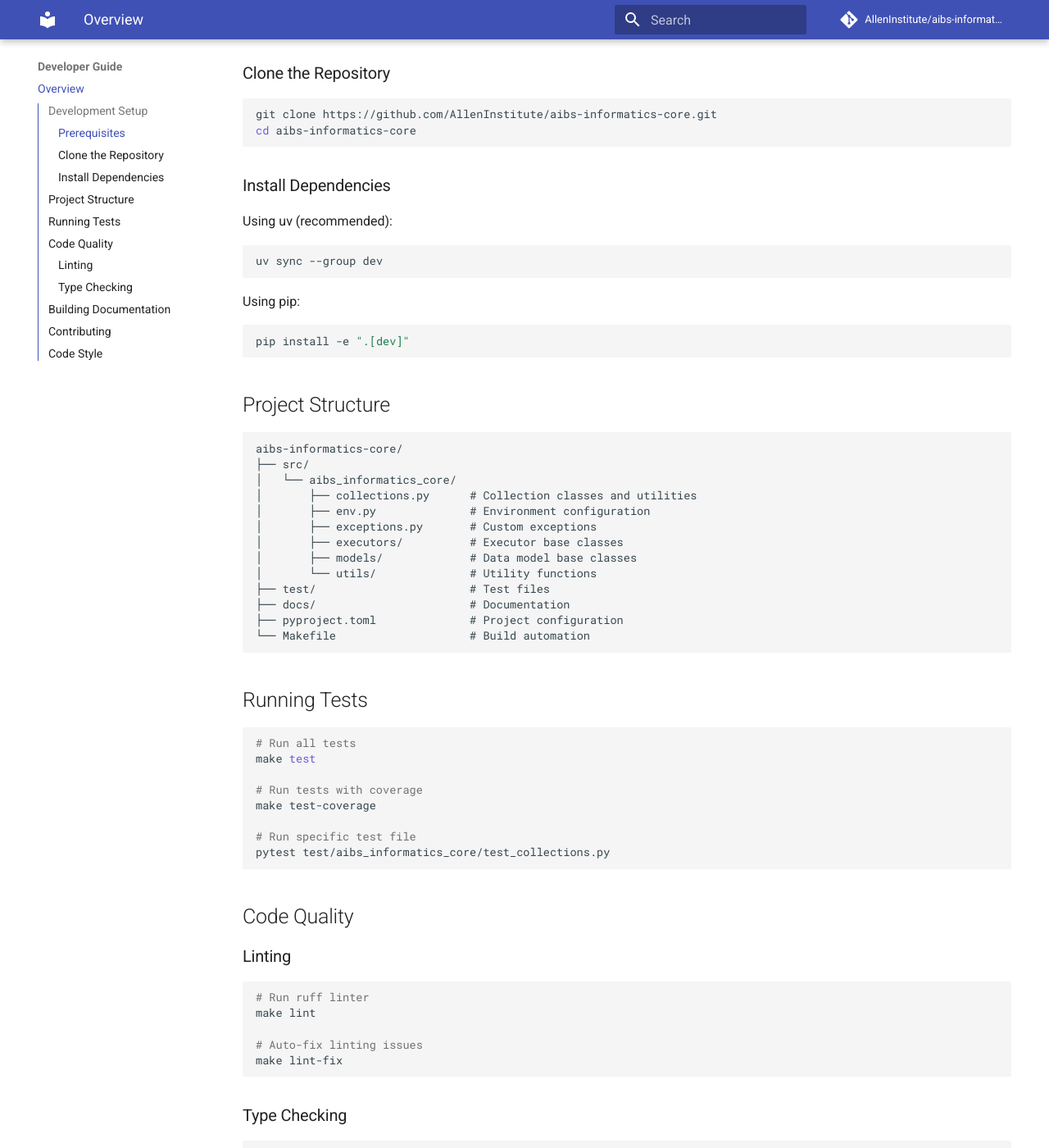
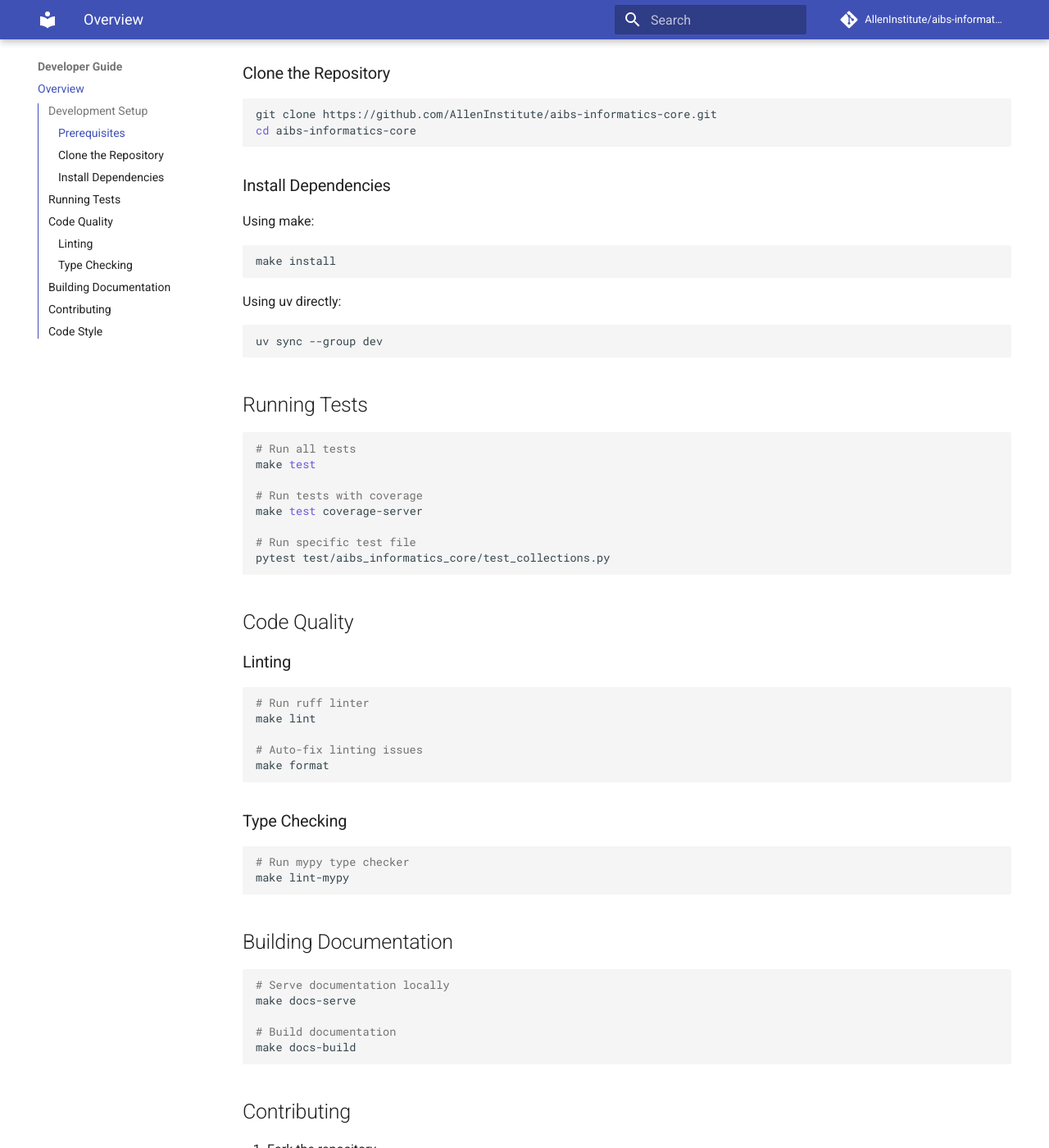
Before and after one commit to AllenInstitute/aibs-informatics-core, an MkDocs documentation site: the page built from docs/developer/index.md, in a window 1280 px wide and 1400 px high, scrolled down 441 px. Shown: the whole window at 82% size. Built offline with MkDocs 1.6.1 and Material for MkDocs 9.7.7, drawn with Linux system fonts in a browser that asks for light colours; comment, search, counter and statistics services are not loaded; the version menu is left out; some of the changed text lies outside the part shown.

Commit message:
Refactor developer and configuration guides

````diff
--- a/docs/developer/index.md
+++ b/docs/developer/index.md
@@ -19,34 +19,16 @@ cd aibs-informatics-core
 
 ### Install Dependencies
 
-Using uv (recommended):
+Using make:
+
+```bash
+make install
+```
+
+Using uv directly:
 
 ```bash
 uv sync --group dev
-```
-
-Using pip:
-
-```bash
-pip install -e ".[dev]"
-```
-
-## Project Structure
-
-```
-aibs-informatics-core/
-├── src/
-│   └── aibs_informatics_core/
-│       ├── collections.py      # Collection classes and utilities
-│       ├── env.py              # Environment configuration
-│       ├── exceptions.py       # Custom exceptions
-│       ├── executors/          # Executor base classes
-│       ├── models/             # Data model base classes
-│       └── utils/              # Utility functions
-├── test/                       # Test files
-├── docs/                       # Documentation
-├── pyproject.toml              # Project configuration
-└── Makefile                    # Build automation
 ```
 
 ## Running Tests
@@ -56,7 +38,7 @@ aibs-informatics-core/
 make test
 
 # Run tests with coverage
-make test-coverage
+make test coverage-server
 
 # Run specific test file
 pytest test/aibs_informatics_core/test_collections.py
@@ -71,27 +53,24 @@ pytest test/aibs_informatics_core/test_collections.py
 make lint
 
 # Auto-fix linting issues
-make lint-fix
+make format
 ```
 
 ### Type Checking
 
 ```bash
 # Run mypy type checker
-make type-check
+make lint-mypy
 ```
 
 ## Building Documentation
 
 ```bash
-# Install documentation dependencies
-pip install mkdocs mkdocs-material mkdocstrings[python]
-
 # Serve documentation locally
-mkdocs serve
+make docs-serve
 
 # Build documentation
-mkdocs build
+make docs-build
 ```
 
 ## Contributing
````
Also changed, not shown: docs/user-guide/configuration.md (+2 -2 lines).
